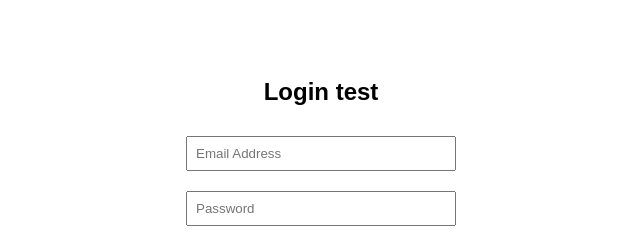
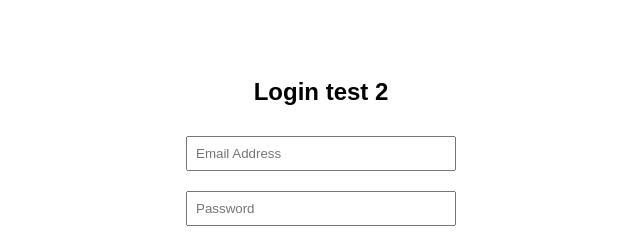
Before and after one commit to VexvisionSongContest/LoginTest, a plain HTML site: page index.html in a window 1280 px wide. Shown: the top 233 px of the page, 319-959 px from the left. Drawn offline with nearby package versions, Linux system fonts and the light colour scheme.

Commit message:
Update index.html

```diff
--- a/index.html
+++ b/index.html
@@ -13,7 +13,7 @@
 </head>
 <body>
 
-    <h2>Login test</h2>
+    <h2>Login test 2</h2>
     <input type="email" id="email" placeholder="Email Address">
     <input type="password" id="password" placeholder="Password">
     <button onclick="signUp()">Sign Up</button>
```
